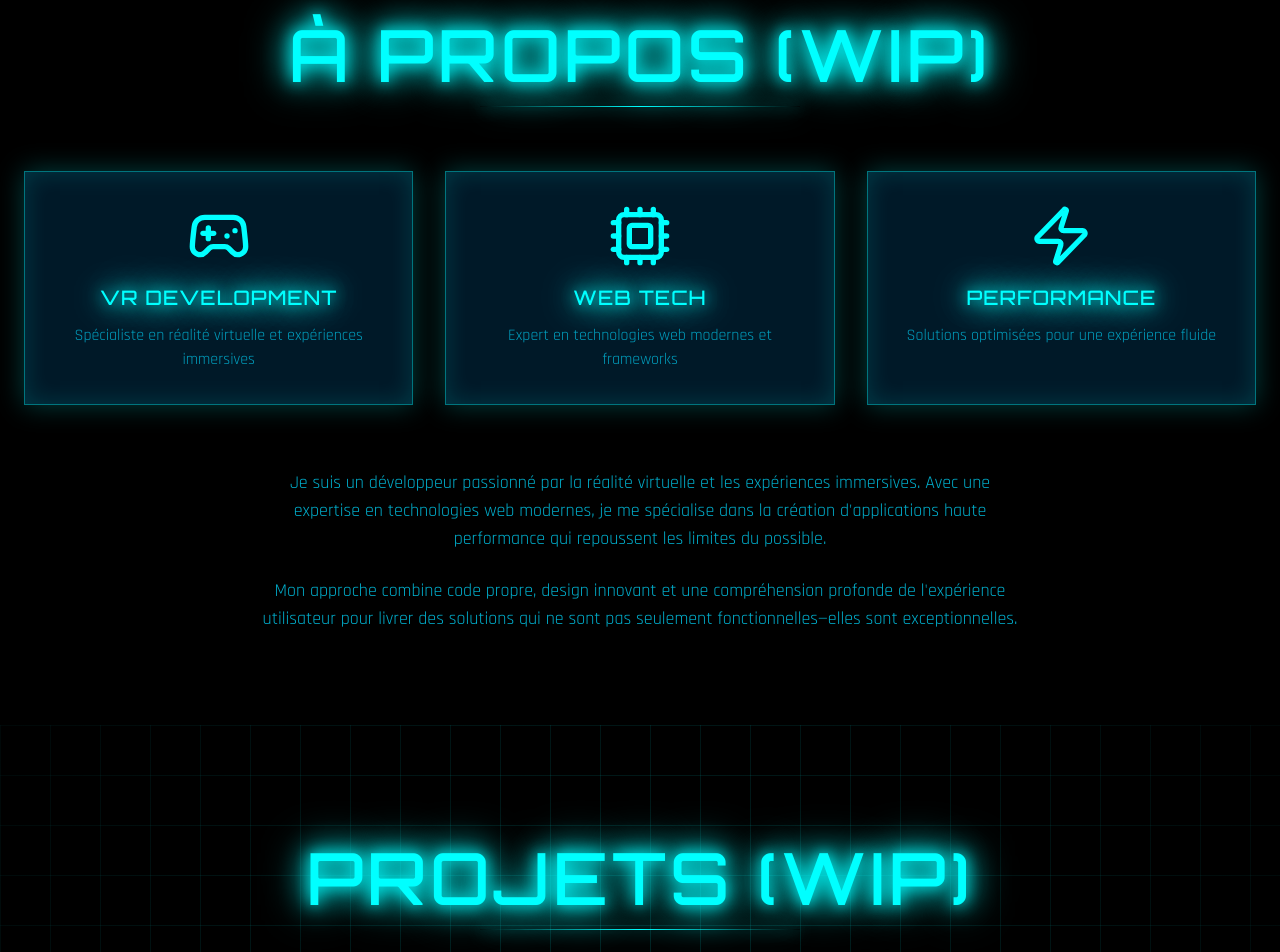
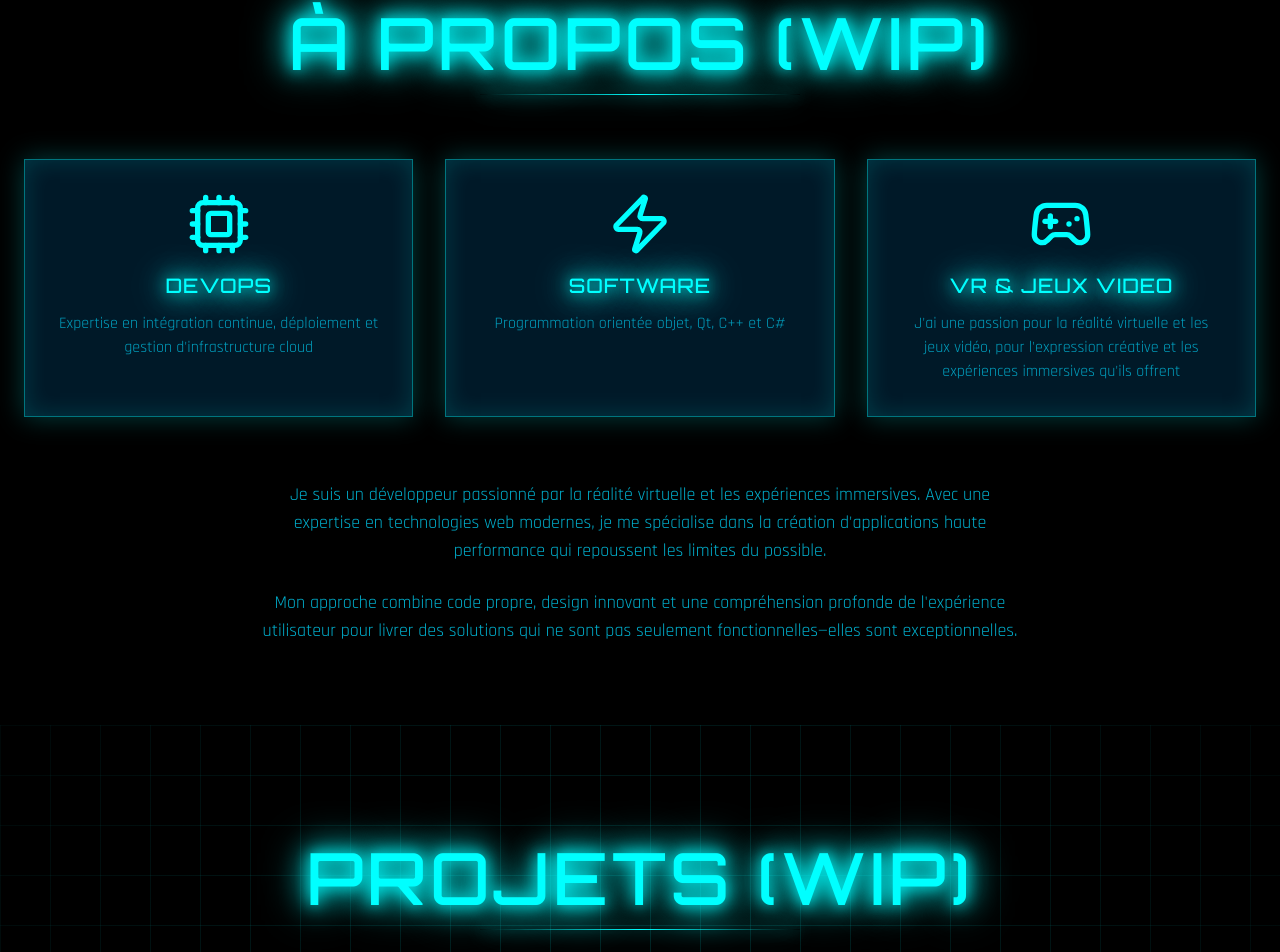
Before and after one commit to Tititin/valvr-website, a React (Vite) app: page / in a window 1280 px wide. Shown: the part 875-1827 px from the top of the page. Built offline with nearby package versions, Linux system fonts and the light colour scheme.

Commit message:
feat: updated About section

```diff
--- a/src/app/components/About.tsx
+++ b/src/app/components/About.tsx
@@ -5,19 +5,19 @@ import { Cpu, Zap, Gamepad2 } from 'lucide-react';
 
 const features = [
   {
-    icon: Gamepad2,
-    title: 'VR DEVELOPMENT',
-    description: 'Spécialiste en réalité virtuelle et expériences immersives'
-  },
-  {
     icon: Cpu,
-    title: 'WEB TECH',
-    description: 'Expert en technologies web modernes et frameworks'
+    title: 'DEVOPS',
+    description: 'Expertise en intégration continue, déploiement et gestion d\'infrastructure cloud'
   },
   {
     icon: Zap,
-    title: 'PERFORMANCE',
-    description: 'Solutions optimisées pour une expérience fluide'
+    title: 'SOFTWARE',
+    description: 'Programmation orientée objet, Qt, C++ et C#'
+  },
+  {
+    icon: Gamepad2,
+    title: 'VR & JEUX VIDEO',
+    description: 'J\'ai une passion pour la réalité virtuelle et les jeux vidéo, pour l\'expression créative et les expériences immersives qu\'ils offrent'
   }
 ];
 
```
